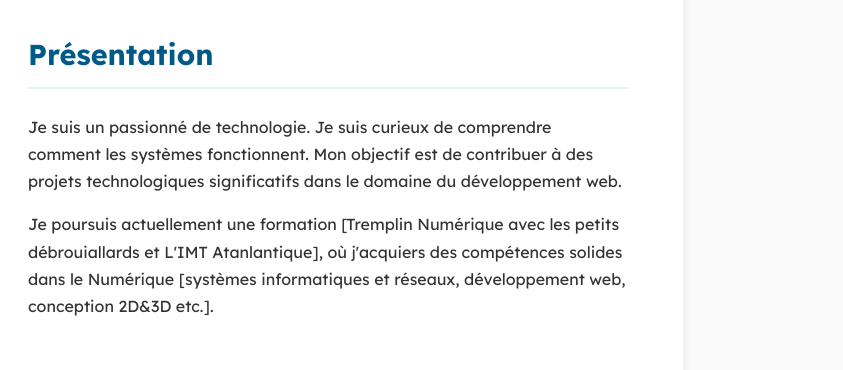
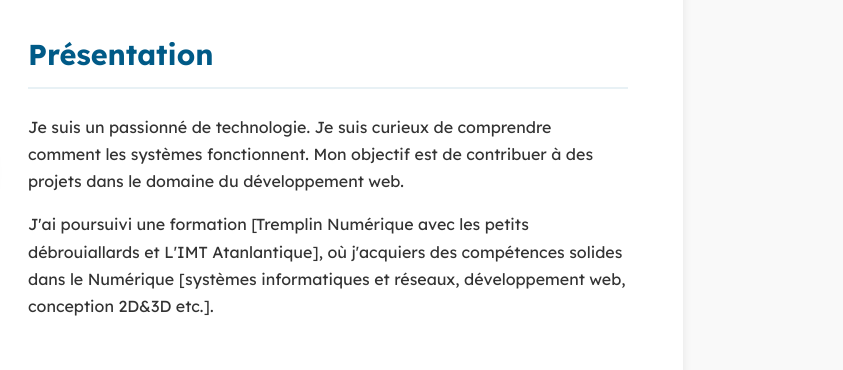
Before and after one commit to Almo720/site-cv, a plain HTML site: page cv/index.html in a window 1280 px wide. Shown: the part 248-618 px from the top of the page, 437-1280 px from the left. Drawn offline with Linux system fonts and the light colour scheme.

Commit message:
Update index.html

```diff
--- a/cv/index.html
+++ b/cv/index.html
@@ -37,8 +37,8 @@
 
             <section id="presentation" aria-labelledby="presentation-titre">
                 <h2 id="presentation-titre">Présentation</h2>
-                <p>Je suis un passionné de technologie. Je suis curieux de comprendre comment les systèmes fonctionnent. Mon objectif est de contribuer à des projets technologiques significatifs dans le domaine du développement web.</p>
-                <p>Je poursuis actuellement une formation [Tremplin Numérique avec les petits débrouiallards et L'IMT Atanlantique], où j'acquiers des compétences solides dans le Numérique [systèmes informatiques et réseaux, développement web, conception 2D&3D etc.].</p>
+                <p>Je suis un passionné de technologie. Je suis curieux de comprendre comment les systèmes fonctionnent. Mon objectif est de contribuer à des projets dans le domaine du développement web.</p>
+                <p>J'ai poursuivi une formation [Tremplin Numérique avec les petits débrouiallards et L'IMT Atanlantique], où j'acquiers des compétences solides dans le Numérique [systèmes informatiques et réseaux, développement web, conception 2D&3D etc.].</p>
             </section>
         </div>
         <section id="motivation" aria-labelledby="motivation-titre">
```
